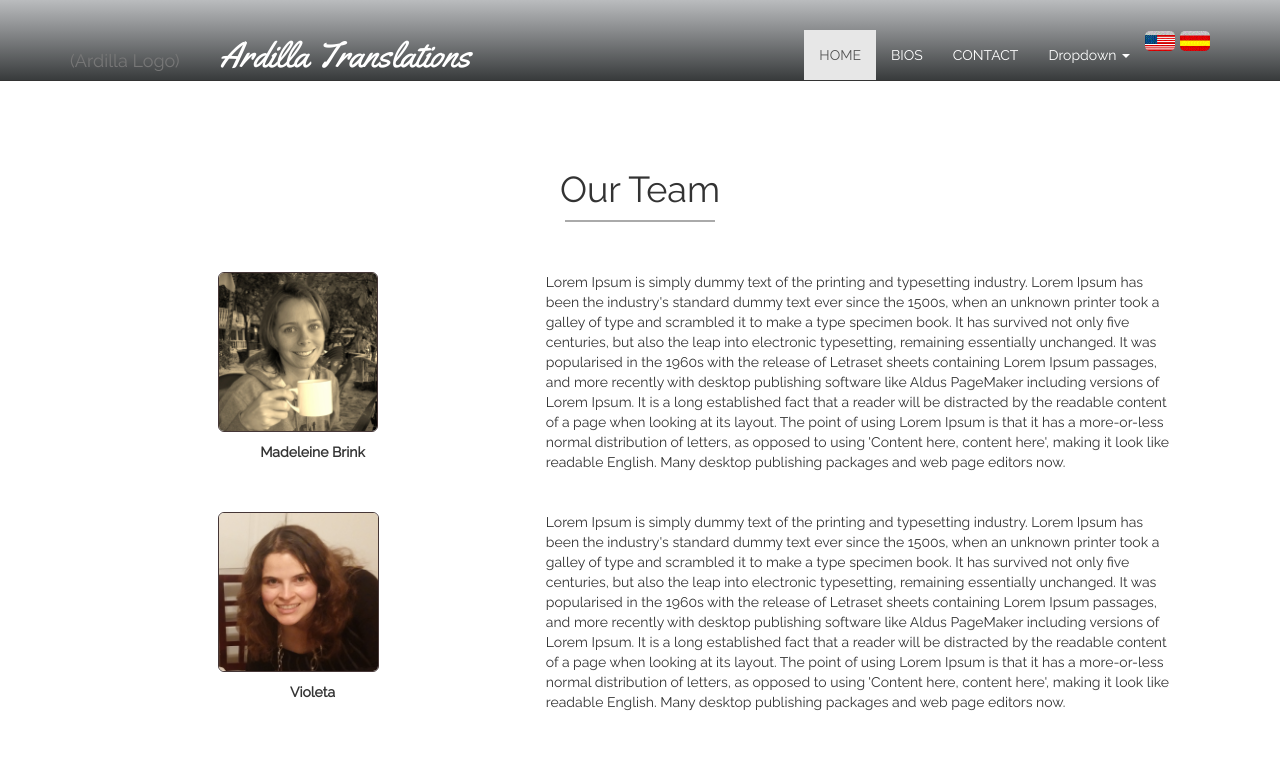
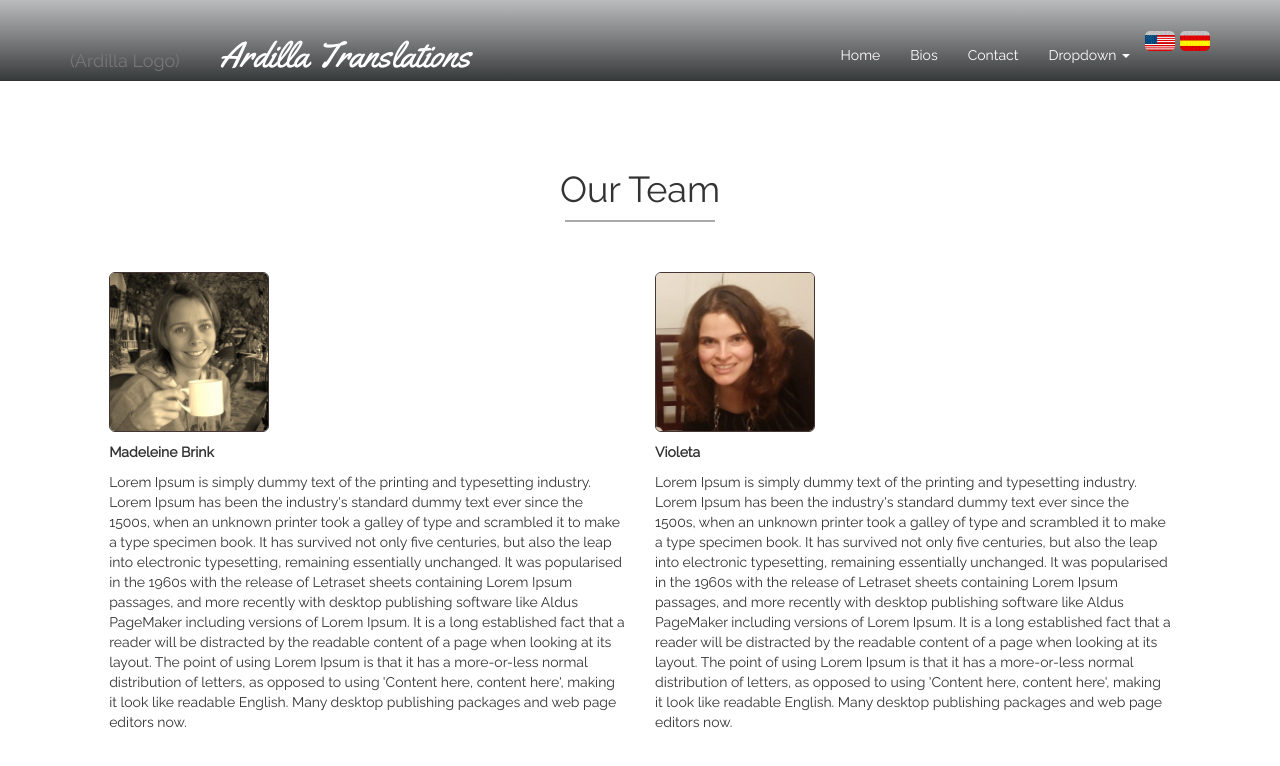
Before and after one commit to ehertwig/Ardilla, a plain HTML site: page bios.html in a window 1280 px wide. Drawn offline with nearby package versions, Linux system fonts and the light colour scheme.

Commit message:
change columns on bio, update header on all pages

```diff
--- a/bios.html
+++ b/bios.html
@@ -29,9 +29,9 @@
                 </div>
                 <div class="collapse navbar-collapse pull-right">
                     <ul class="nav navbar-nav">
-          <li class="active"><a href="index.html">HOME</a></li>
-          <li><a href="bios.html">BIOS</a></li>
-          <li><a href="contact.html">CONTACT</a></li>
+                        <li><a href="index.html">Home</a></li>
+                        <li><a href="bios.html">Bios</a></li>
+                        <li><a href="contact.html">Contact</a></li>
                         <li class="dropdown">
                             <a href="#" class="dropdown-toggle" data-toggle="dropdown">Dropdown <b class="caret"></b></a>
                             <ul class="dropdown-menu">
@@ -48,34 +48,31 @@
                         <li><img class="spanish flag" src="images/spain-flag.gif" alt="Spanish language"></li>
 
                     </ul>
-      </div><!--/.nav-collapse -->
+                </div>
+                <!--/.nav-collapse -->
             </div>
         </div>
+
         <h1 class="page-head">Our Team</h1>
         <div class="separator"></div>
         <div class="row maddy-row">
-        <div class="col-sm-2 col-sm-offset-2 col-xs-6 col-xs-offset-3">
-            <img class="img-rounded"src="images/maddy%20(640x640).jpg" alt="Photo of Maddy">
+            <div class="col-sm-5 col-sm-offset-1 col-xs-12 ">
+                <div class="image-box">
+                    <img class="img-rounded" src="images/maddy%20(640x640).jpg" alt="Photo of Maddy">
                     <p class="name"><b>Madeleine Brink</b></p>
                 </div>
-            <div class="col-sm-6 col-sm-offset-1 col-xs-12 bio-description">
+                <div class="bio-description">
                     <p>
-Lorem Ipsum is simply dummy text of the printing and typesetting industry. Lorem Ipsum has been the industry's standard dummy text ever since the 1500s, when an unknown printer took a galley of type and scrambled it to make a type specimen book. It has survived not only five centuries, but also the leap into electronic typesetting, remaining essentially unchanged. It was popularised in the 1960s with the release of Letraset sheets containing Lorem Ipsum passages, and more recently with desktop publishing software like Aldus PageMaker including versions of Lorem Ipsum.
-
-It is a long established fact that a reader will be distracted by the readable content of a page when looking at its layout. The point of using Lorem Ipsum is that it has a more-or-less normal distribution of letters, as opposed to using 'Content here, content here', making it look like readable English. Many desktop publishing packages and web page editors now. </p>
+                        Lorem Ipsum is simply dummy text of the printing and typesetting industry. Lorem Ipsum has been the industry's standard dummy text ever since the 1500s, when an unknown printer took a galley of type and scrambled it to make a type specimen book. It has survived not only five centuries, but also the leap into electronic typesetting, remaining essentially unchanged. It was popularised in the 1960s with the release of Letraset sheets containing Lorem Ipsum passages, and more recently with desktop publishing software like Aldus PageMaker including versions of Lorem Ipsum. It is a long established fact that a reader will be distracted by the readable content of a page when looking at its layout. The point of using Lorem Ipsum is that it has a more-or-less normal distribution of letters, as opposed to using 'Content here, content here', making it look like readable English. Many desktop publishing packages and web page editors now. </p>
                 </div>
             </div>
-
-        <div class="row violeta-row">
-        <div class="col-sm-2 col-sm-offset-2 col-xs-6 col-xs-offset-3">
+            <div class="col-sm-5 col-xs-12 ">
                 <img src="images/violeta.jpg" alt="Photo of Violeta" class="img-rounded">
                 <p class="name"><b>Violeta</b></p>
-            </div>
-            <div class="col-sm-6 col-sm-offset-1 col-xs-12 bio-description">
-            <p>
-Lorem Ipsum is simply dummy text of the printing and typesetting industry. Lorem Ipsum has been the industry's standard dummy text ever since the 1500s, when an unknown printer took a galley of type and scrambled it to make a type specimen book. It has survived not only five centuries, but also the leap into electronic typesetting, remaining essentially unchanged. It was popularised in the 1960s with the release of Letraset sheets containing Lorem Ipsum passages, and more recently with desktop publishing software like Aldus PageMaker including versions of Lorem Ipsum.
 
-It is a long established fact that a reader will be distracted by the readable content of a page when looking at its layout. The point of using Lorem Ipsum is that it has a more-or-less normal distribution of letters, as opposed to using 'Content here, content here', making it look like readable English. Many desktop publishing packages and web page editors now. </p>
+                <p class="bio-description">
+
+                    Lorem Ipsum is simply dummy text of the printing and typesetting industry. Lorem Ipsum has been the industry's standard dummy text ever since the 1500s, when an unknown printer took a galley of type and scrambled it to make a type specimen book. It has survived not only five centuries, but also the leap into electronic typesetting, remaining essentially unchanged. It was popularised in the 1960s with the release of Letraset sheets containing Lorem Ipsum passages, and more recently with desktop publishing software like Aldus PageMaker including versions of Lorem Ipsum. It is a long established fact that a reader will be distracted by the readable content of a page when looking at its layout. The point of using Lorem Ipsum is that it has a more-or-less normal distribution of letters, as opposed to using 'Content here, content here', making it look like readable English. Many desktop publishing packages and web page editors now. </p>
             </div>
         </div>
     </div>
--- a/css/main.css
+++ b/css/main.css
@@ -53,7 +53,6 @@ filter: progid:DXImageTransform.Microsoft.gradient( startColorstr='#babcbe', end
     margin-bottom: 10px;
 }
 .name {
-    text-align: center;
 }
 .maddy-row,.violeta.row {
     margin-bottom: 30px;
@@ -121,3 +120,11 @@ label {
 .alert {
     display: none;
 }
+
+.bio-description {
+    float: right;
+}
+
+.image-box {
+    float: left;
+}
```
Also changed, not shown: contact.html (+3 -3 lines). Lines whose indentation alone changed are shown as unchanged.
